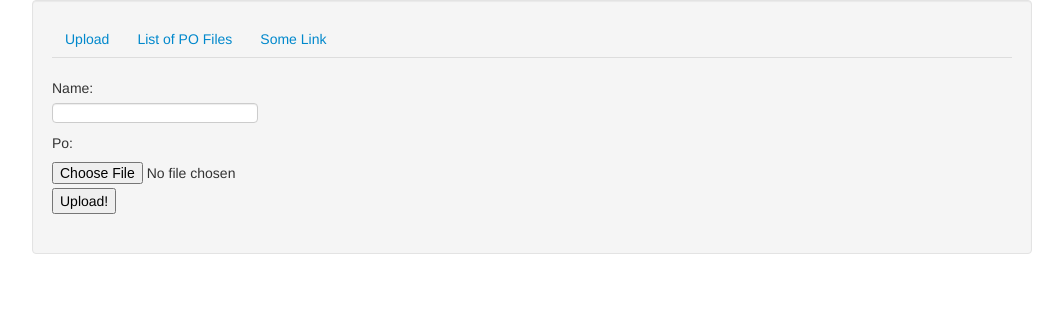
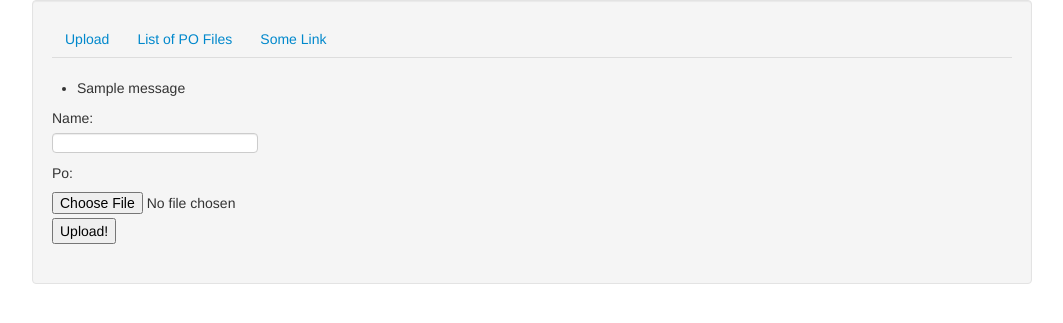
Before and after one commit to sdaityari/translation-tools, a Django app: page /poeditor/ in a window 1280 px wide. Shown: the top 323 px of the page, without its empty margins (108-1171 px from the left). Run offline with Django 3.2, Linux system fonts and the light colour scheme; tables that the repository leaves empty hold one stand-in row (values such as "Sample post"); one stand-in notice (Sample message) is shown; some libraries are stand-ins or nearby versions.

Commit message:
POEditor: Added django messages framework

```diff
--- a/src/templates/poeditor/base.html
+++ b/src/templates/poeditor/base.html
@@ -8,12 +8,23 @@
 
     <body>
         <div id="container" class="well">
+
             {% block navigation %}
             <ul class="nav nav-tabs">
                 <li><a href="/poeditor/">Upload</a></li>
                 <li><a href="/poeditor/list/">List of PO Files</a></li>
                 <li><a href="#">Some Link</a></li>
             </ul>
+            {% endblock navigation %}
+
+            {% block messages %}
+                {% if messages %}
+                    <ul class="messages">
+                    {% for message in messages %}
+                    <li{% if message.tags %} class="{{ message.tags }}"{% endif %}>{{ message }}</li>
+                    {% endfor %}
+                    </ul>
+                {% endif %}
             {% endblock %}
 
             {% block app_content %}{% endblock %}
```
